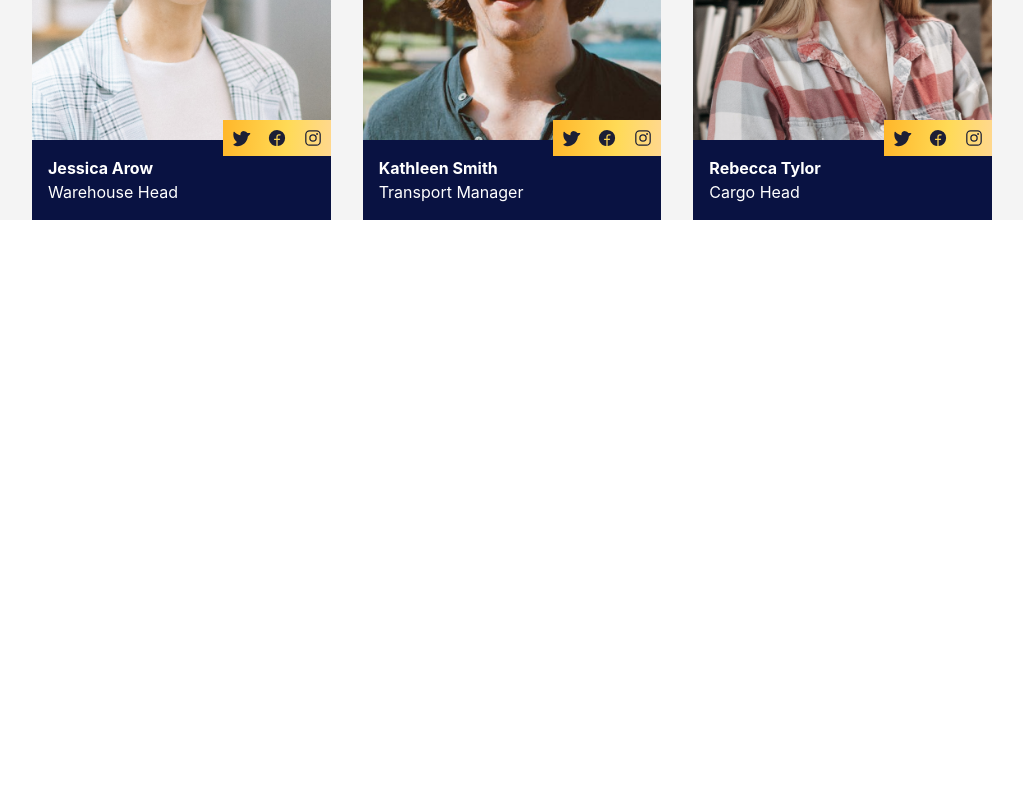
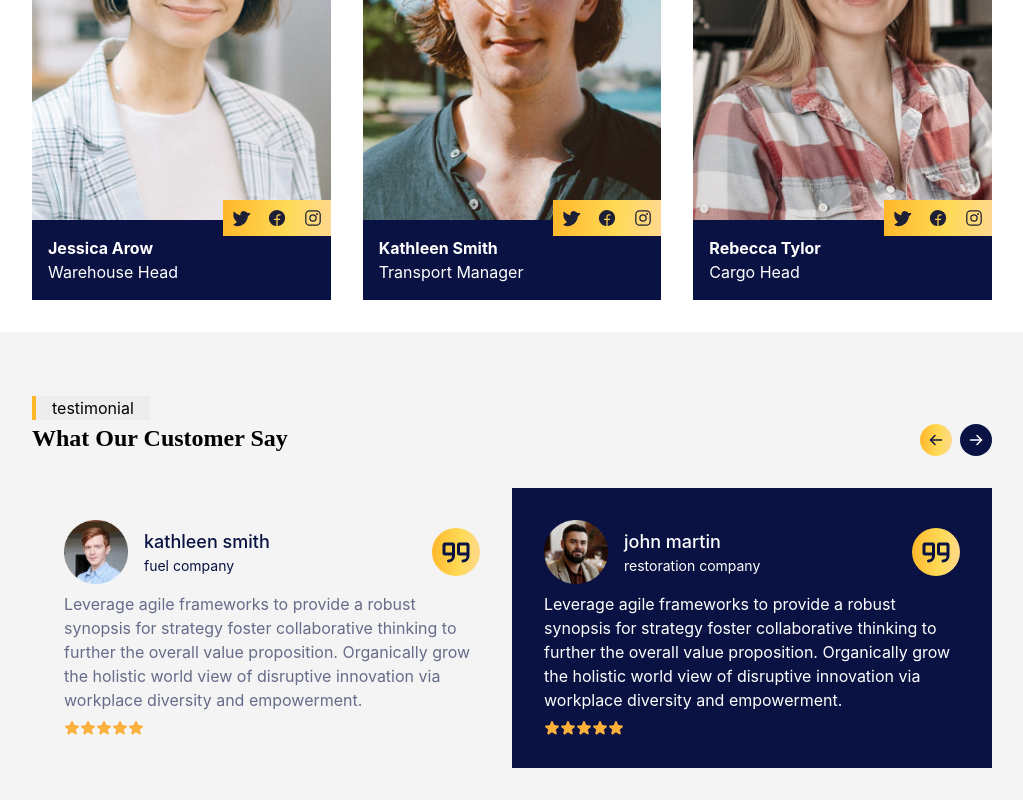
Before and after one commit to smartcollins/logistics, a React (Create React App) app: page /about in a window 1280 px wide. Shown: the part 1297-2097 px from the top of the page, without its empty margins (128-1151 px from the left). Before the commit the page ends 1549 px from the top, so only its background shows below. Built offline with nearby package versions, Linux system fonts and the light colour scheme.

Commit message:
added Review to About

```diff
--- a/src/component/Card.jsx
+++ b/src/component/Card.jsx
@@ -7,7 +7,7 @@ const Card = ({idx,img,names,title})=>{
 
     return(
             <div className='w-full relative'>
-                <img className='h-[60vh] w-full object-cover xl:h-[40vh] ' src={img} alt={`team${idx}`} />
+                <img className='h-[60vh] w-full object-cover xl:h-[50vh] ' src={img} alt={`team${idx}`} />
                 <div style={{ background: `linear-gradient(94.06deg, ${color.grdt} -1.21%, ${color.grdt2} 58.66%, ${color.grdt3} 116.84%)` }} className='flex items-center w-fit gap-4 p-2 absolute bottom-16 right-0'>
                     <TwitterLogo size={20} color={color.darkTxt} weight="fill" />
                     <FacebookLogo size={20} color={color.darkTxt} weight="fill" />
--- a/src/pages/About.jsx
+++ b/src/pages/About.jsx
@@ -3,8 +3,10 @@ import banner from '../data/banner';
 import color from '../data/color';
 import card from '../data/card';
 import Banner from '../component/Banner';
+import Work from '../component/Work';
 import Card from '../component/Card';
-import Work from '../component/Work';
+import Review from '../component/Review'
+
 
 
 const About = ()=>{
@@ -15,8 +17,13 @@ const About = ()=>{
                 <div className='text-center py-8 mx-auto w-3/4'>
                     <Work/>
                 </div>
-                <div className="space-y-4 w-11/12 gap-8 my-8 mx-auto md:grid md:space-y-0 md:grid-cols-2 xl:grid-cols-3 xl:w-3/4">
-                    {card.slice(0,3).map((item, idx) => <div key={idx} className='md:last:hidden xl:last:block'><Card {...item} /></div>)}
+            </div>
+            <div className="space-y-4 w-11/12 gap-8 my-8 mx-auto md:grid md:space-y-0 md:grid-cols-2 xl:grid-cols-3 xl:w-3/4">
+                {card.slice(0,3).map((item, idx) => <div key={idx} className='md:last:hidden xl:last:block'><Card {...item} /></div>)}
+            </div>
+            <div style={{background: color.grayBg}} className=''>
+                <div className='text-center py-8 mx-auto w-3/4'>
+                    <Review/>
                 </div>
             </div>
         </div>
```
